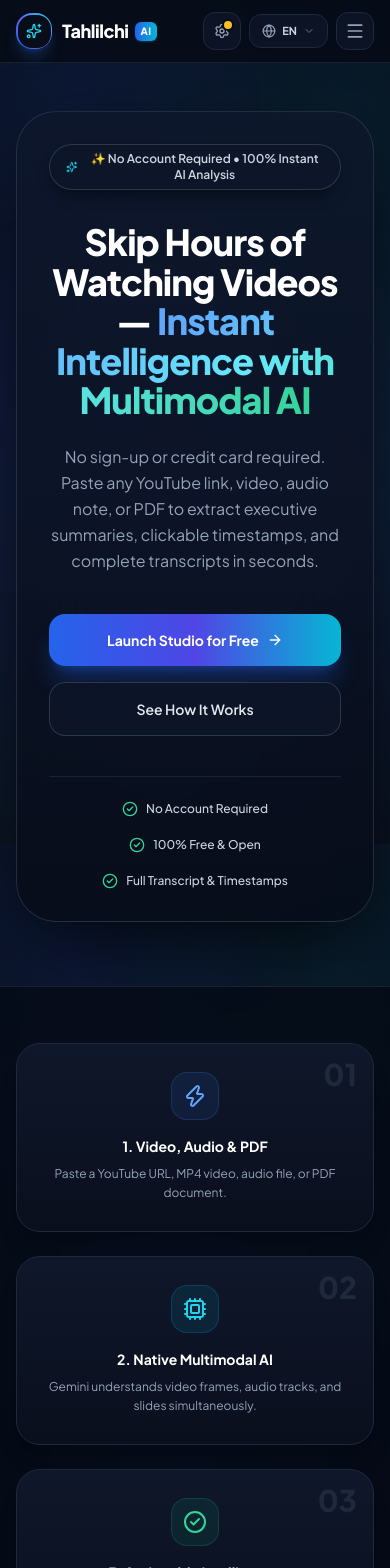
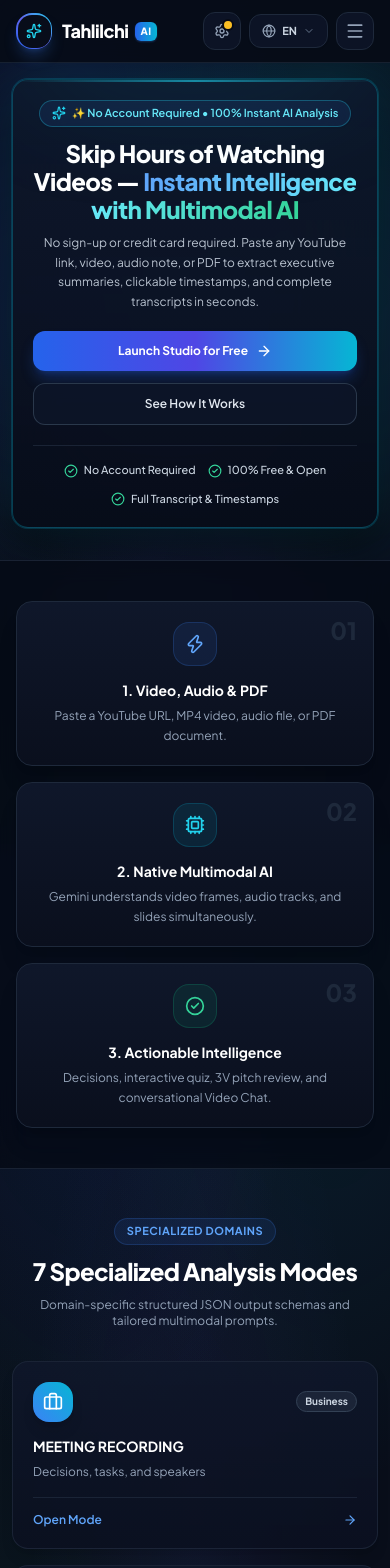
Before and after one commit to Umrzoq-backend-ai/Tahlilchi-Ai, a Next.js app: page / in a window 390 px wide. Shown: the top 1568 px of the page. Built offline with nearby package versions, Linux system fonts and the light colour scheme.

Commit message:
fix(responsive): optimize hero card frame visibility and adaptive viewport sizing

```diff
--- a/src/app/analyzer/page.tsx
+++ b/src/app/analyzer/page.tsx
@@ -540,7 +540,7 @@
   const isMediaReady = !!activeVideoUrl || !!selectedFile;
 
   return (
-    <div className="flex-1 py-8 px-4 sm:px-8 max-w-7xl mx-auto w-full">
+    <div className="flex-1 py-5 sm:py-8 px-3 sm:px-6 md:px-8 max-w-7xl mx-auto w-full">
       {/* Missing API Key Warning */}
       {!hasApiKey && (
         <div className="mb-6 p-4 rounded-2xl bg-amber-500/10 border border-amber-500/30 text-amber-200 flex items-center justify-between gap-4">
@@ -564,7 +564,7 @@
       )}
 
       {/* Main Studio Container Card with Rich Gradient & Backdrop Blur */}
-      <div className="bg-gradient-to-b from-[#0e172a]/95 via-[#0b1222]/95 to-[#080d1a]/95 border border-slate-800/80 rounded-3xl p-6 sm:p-8 shadow-[0_20px_60px_-15px_rgba(0,0,0,0.7)] backdrop-blur-xl mb-8">
+      <div className="bg-gradient-to-b from-[#0e172a]/95 via-[#0b1222]/95 to-[#080d1a]/95 border border-slate-800/80 rounded-2xl sm:rounded-3xl p-4 sm:p-6 md:p-8 shadow-[0_20px_60px_-15px_rgba(0,0,0,0.7)] backdrop-blur-xl mb-8">
         <div className="grid grid-cols-1 lg:grid-cols-12 gap-8">
           {/* ================= LEFT COLUMN: MEDIA INPUT & PLAYER ================= */}
           <div className="lg:col-span-7 flex flex-col justify-between">
--- a/src/app/page.tsx
+++ b/src/app/page.tsx
@@ -103,20 +103,26 @@
   return (
     <div className="flex-1 flex flex-col overflow-hidden">
       {/* 1. Hero Section with Rich Multi-Layer Gradient Ambient Glow */}
-      <section className="relative pt-12 pb-16 md:pt-20 md:pb-24 px-4 sm:px-8 text-center max-w-5xl mx-auto flex flex-col items-center">
+      <section className="relative pt-4 pb-8 sm:pt-6 sm:pb-10 md:pt-8 md:pb-12 px-3 sm:px-6 md:px-8 text-center max-w-5xl mx-auto flex flex-col items-center w-full">
         {/* Soft Eye-Friendly Background Mesh Lights */}
-        <div className="absolute top-1/2 left-1/2 -translate-x-1/2 -translate-y-1/2 w-[800px] h-[400px] bg-gradient-to-r from-blue-600/25 via-indigo-600/20 to-cyan-500/20 blur-[140px] rounded-full pointer-events-none -z-10" />
+        <div className="absolute top-1/2 left-1/2 -translate-x-1/2 -translate-y-1/2 w-[600px] sm:w-[800px] h-[300px] sm:h-[400px] bg-gradient-to-r from-blue-600/20 via-indigo-600/15 to-cyan-500/20 blur-[130px] rounded-full pointer-events-none -z-10" />
 
-        {/* Hero Glassmorphism Container Card */}
-        <div className="relative w-full max-w-4xl p-8 sm:p-14 md:p-16 rounded-[2.5rem] bg-gradient-to-b from-[#0e172a]/85 via-[#0b1222]/85 to-[#070c18]/90 border border-slate-700/60 shadow-[0_25px_80px_-15px_rgba(0,0,0,0.85)] backdrop-blur-2xl flex flex-col items-center text-center">
+        {/* Hero Glassmorphism Container Card with Distinct Elegant Glowing Frame (Ramka) */}
+        <div className="relative w-full max-w-4xl p-5 sm:p-7 md:p-8 lg:p-9 rounded-2xl sm:rounded-3xl bg-gradient-to-b from-[#0e172a]/95 via-[#0b1222]/90 to-[#070c18]/95 border border-cyan-500/30 sm:border-slate-700/80 shadow-[0_0_50px_-10px_rgba(6,182,212,0.2),0_20px_50px_rgba(0,0,0,0.7)] ring-1 ring-cyan-500/20 backdrop-blur-2xl flex flex-col items-center text-center overflow-hidden transition-all">
+          {/* Subtle top edge neon highlight line */}
+          <div className="absolute top-0 inset-x-0 h-[1.5px] bg-gradient-to-r from-transparent via-cyan-400/60 to-transparent" />
+
+          {/* Ambient top light cone inside the card */}
+          <div className="absolute -top-20 left-1/2 -translate-x-1/2 w-80 sm:w-96 h-20 bg-cyan-500/15 blur-3xl pointer-events-none rounded-full" />
+
           {/* Small Pill Badge */}
-          <div className="inline-flex items-center gap-2 px-4 py-1.5 rounded-full bg-[#0e172a]/90 border border-slate-700/80 text-xs font-semibold text-slate-300 mb-8 shadow-lg shadow-black/30 backdrop-blur-md">
+          <div className="inline-flex items-center gap-1.5 sm:gap-2 px-3 sm:px-3.5 py-1 rounded-full bg-blue-500/10 border border-cyan-400/30 text-[11px] sm:text-xs font-semibold text-cyan-300 mb-3 sm:mb-4 shadow-sm backdrop-blur-md">
             <Sparkles className="w-3.5 h-3.5 text-cyan-400" />
             <span>{t.hero.badge}</span>
           </div>
 
-          {/* Big H1 Title with Subtle Eye-Comfortable Gradient */}
-          <h1 className="text-4xl sm:text-6xl md:text-7xl font-black text-white tracking-tight leading-[1.1] mb-6">
+          {/* H1 Title with Fluid Responsive Scaling (Fits perfectly across mobile, tablet, laptop, desktop) */}
+          <h1 className="text-2xl sm:text-3xl md:text-4xl lg:text-[2.65rem] font-extrabold sm:font-black text-white tracking-tight leading-[1.18] mb-2.5 sm:mb-3.5 max-w-3xl">
             {t.hero.title1}
             <br className="hidden sm:inline" />{' '}
             <span className="bg-gradient-to-r from-blue-400 via-cyan-300 to-emerald-400 bg-clip-text text-transparent">
@@ -125,15 +131,15 @@
           </h1>
 
           {/* Subtitle */}
-          <p className="text-base sm:text-lg text-slate-400 max-w-2xl leading-relaxed mb-10">
+          <p className="text-xs sm:text-sm md:text-base text-slate-300/90 max-w-2xl leading-relaxed mb-5 sm:mb-6 px-2">
             {t.hero.subtitle}
           </p>
 
           {/* CTA Buttons */}
-          <div className="flex flex-col sm:flex-row items-center justify-center gap-4 w-full sm:w-auto">
+          <div className="flex flex-col sm:flex-row items-center justify-center gap-3 sm:gap-4 w-full sm:w-auto">
             <Link
               href="/analyzer"
-              className="w-full sm:w-auto px-8 py-4 rounded-2xl font-bold text-sm bg-gradient-to-r from-blue-600 via-indigo-600 to-cyan-500 hover:from-blue-500 hover:to-cyan-400 text-white shadow-xl shadow-blue-600/30 hover:shadow-cyan-500/40 transition-all flex items-center justify-center gap-2 group cursor-pointer"
+              className="w-full sm:w-auto px-6 py-3 sm:px-7 sm:py-3.5 rounded-xl sm:rounded-2xl font-bold text-xs sm:text-sm bg-gradient-to-r from-blue-600 via-indigo-600 to-cyan-500 hover:from-blue-500 hover:to-cyan-400 text-white shadow-lg shadow-blue-600/30 hover:shadow-cyan-500/40 transition-all flex items-center justify-center gap-2 group cursor-pointer"
             >
               <span>{t.hero.launch}</span>
               <ArrowRight className="w-4 h-4 group-hover:translate-x-1 transition-transform" />
@@ -141,24 +147,24 @@
 
             <a
               href="#features"
-              className="w-full sm:w-auto px-8 py-4 rounded-2xl font-semibold text-sm bg-[#0e1628]/90 hover:bg-[#131e36] text-slate-200 border border-slate-700/80 hover:border-slate-600 transition-all cursor-pointer backdrop-blur-md"
+              className="w-full sm:w-auto px-6 py-3 sm:px-7 sm:py-3.5 rounded-xl sm:rounded-2xl font-semibold text-xs sm:text-sm bg-[#0e1628]/90 hover:bg-[#131e36] text-slate-200 border border-slate-700/80 hover:border-slate-600 transition-all cursor-pointer backdrop-blur-md flex items-center justify-center"
             >
               {t.hero.seeHow}
             </a>
           </div>
 
           {/* Trust Badges Bar (No account, 100% free, fast) */}
-          <div className="mt-10 flex flex-wrap items-center justify-center gap-5 sm:gap-8 text-xs text-slate-400 pt-6 border-t border-slate-800/80 w-full">
-            <div className="flex items-center gap-2">
-              <CheckCircle2 className="w-4 h-4 text-emerald-400 shrink-0" />
+          <div className="mt-5 pt-4 sm:mt-6 sm:pt-5 flex flex-wrap items-center justify-center gap-3 sm:gap-6 text-[11px] sm:text-xs text-slate-400 border-t border-slate-800/80 w-full">
+            <div className="flex items-center gap-1.5 shrink-0">
+              <CheckCircle2 className="w-3.5 h-3.5 sm:w-4 sm:h-4 text-emerald-400 shrink-0" />
               <span className="text-slate-300 font-medium">{t.hero.trustNoAccount}</span>
             </div>
-            <div className="flex items-center gap-2">
-              <CheckCircle2 className="w-4 h-4 text-emerald-400 shrink-0" />
+            <div className="flex items-center gap-1.5 shrink-0">
+              <CheckCircle2 className="w-3.5 h-3.5 sm:w-4 sm:h-4 text-emerald-400 shrink-0" />
               <span className="text-slate-300 font-medium">{t.hero.trustFree}</span>
             </div>
-            <div className="flex items-center gap-2">
-              <CheckCircle2 className="w-4 h-4 text-emerald-400 shrink-0" />
+            <div className="flex items-center gap-1.5 shrink-0">
+              <CheckCircle2 className="w-3.5 h-3.5 sm:w-4 sm:h-4 text-emerald-400 shrink-0" />
               <span className="text-slate-300 font-medium">{t.hero.trustTranscript}</span>
             </div>
           </div>
@@ -166,46 +172,46 @@
       </section>
 
       {/* 2. Visual Transformation Flow (Step Cards) */}
-      <section className="py-14 border-y border-slate-800/80 bg-[#060a16]/80 backdrop-blur-md relative">
+      <section className="py-10 sm:py-14 border-y border-slate-800/80 bg-[#060a16]/80 backdrop-blur-md relative">
         <div className="max-w-6xl mx-auto px-4 sm:px-8">
-          <div className="grid grid-cols-1 md:grid-cols-3 gap-6 text-center">
+          <div className="grid grid-cols-1 md:grid-cols-3 gap-4 sm:gap-6 text-center">
             {/* Step 1 */}
-            <div className="p-7 rounded-3xl bg-gradient-to-b from-[#0f172a] to-[#0a0f1d] border border-slate-800 shadow-xl relative overflow-hidden group hover:border-blue-500/40 transition-all">
-              <div className="absolute top-3 right-4 text-3xl font-black text-slate-800 group-hover:text-blue-500/20 transition-colors">
+            <div className="p-5 sm:p-7 rounded-2xl sm:rounded-3xl bg-gradient-to-b from-[#0f172a] to-[#0a0f1d] border border-slate-800 shadow-xl relative overflow-hidden group hover:border-blue-500/40 transition-all">
+              <div className="absolute top-3 right-4 text-2xl sm:text-3xl font-black text-slate-800 group-hover:text-blue-500/20 transition-colors">
                 01
               </div>
-              <div className="w-12 h-12 rounded-2xl bg-blue-500/10 border border-blue-500/20 text-blue-400 flex items-center justify-center mx-auto mb-4 group-hover:scale-110 transition-transform">
-                <Zap className="w-6 h-6" />
+              <div className="w-11 h-11 sm:w-12 sm:h-12 rounded-2xl bg-blue-500/10 border border-blue-500/20 text-blue-400 flex items-center justify-center mx-auto mb-3.5 sm:mb-4 group-hover:scale-110 transition-transform">
+                <Zap className="w-5 h-5 sm:w-6 sm:h-6" />
               </div>
-              <h3 className="text-sm font-bold text-white mb-2">{t.home.step1Title}</h3>
+              <h3 className="text-sm font-bold text-white mb-1.5 sm:mb-2">{t.home.step1Title}</h3>
               <p className="text-xs text-slate-400 leading-relaxed">
                 {t.home.step1Desc}
               </p>
             </div>
 
             {/* Step 2 */}
-            <div className="p-7 rounded-3xl bg-gradient-to-b from-[#0f172a] to-[#0a0f1d] border border-slate-800 shadow-xl relative overflow-hidden group hover:border-cyan-500/40 transition-all">
-              <div className="absolute top-3 right-4 text-3xl font-black text-slate-800 group-hover:text-cyan-500/20 transition-colors">
+            <div className="p-5 sm:p-7 rounded-2xl sm:rounded-3xl bg-gradient-to-b from-[#0f172a] to-[#0a0f1d] border border-slate-800 shadow-xl relative overflow-hidden group hover:border-cyan-500/40 transition-all">
+              <div className="absolute top-3 right-4 text-2xl sm:text-3xl font-black text-slate-800 group-hover:text-cyan-500/20 transition-colors">
                 02
               </div>
-              <div className="w-12 h-12 rounded-2xl bg-cyan-500/10 border border-cyan-500/20 text-cyan-400 flex items-center justify-center mx-auto mb-4 group-hover:scale-110 transition-transform">
-                <Cpu className="w-6 h-6" />
+              <div className="w-11 h-11 sm:w-12 sm:h-12 rounded-2xl bg-cyan-500/10 border border-cyan-500/20 text-cyan-400 flex items-center justify-center mx-auto mb-3.5 sm:mb-4 group-hover:scale-110 transition-transform">
+                <Cpu className="w-5 h-5 sm:w-6 sm:h-6" />
               </div>
-              <h3 className="text-sm font-bold text-white mb-2">{t.home.step2Title}</h3>
+              <h3 className="text-sm font-bold text-white mb-1.5 sm:mb-2">{t.home.step2Title}</h3>
               <p className="text-xs text-slate-400 leading-relaxed">
                 {t.home.step2Desc}
               </p>
             </div>
 
             {/* Step 3 */}
-            <div className="p-7 rounded-3xl bg-gradient-to-b from-[#0f172a] to-[#0a0f1d] border border-slate-800 shadow-xl relative overflow-hidden group hover:border-emerald-500/40 transition-all">
-              <div className="absolute top-3 right-4 text-3xl font-black text-slate-800 group-hover:text-emerald-500/20 transition-colors">
+            <div className="p-5 sm:p-7 rounded-2xl sm:rounded-3xl bg-gradient-to-b from-[#0f172a] to-[#0a0f1d] border border-slate-800 shadow-xl relative overflow-hidden group hover:border-emerald-500/40 transition-all">
+              <div className="absolute top-3 right-4 text-2xl sm:text-3xl font-black text-slate-800 group-hover:text-emerald-500/20 transition-colors">
                 03
               </div>
-              <div className="w-12 h-12 rounded-2xl bg-emerald-500/10 border border-emerald-500/20 text-emerald-400 flex items-center justify-center mx-auto mb-4 group-hover:scale-110 transition-transform">
-                <CheckCircle2 className="w-6 h-6" />
+              <div className="w-11 h-11 sm:w-12 sm:h-12 rounded-2xl bg-emerald-500/10 border border-emerald-500/20 text-emerald-400 flex items-center justify-center mx-auto mb-3.5 sm:mb-4 group-hover:scale-110 transition-transform">
+                <CheckCircle2 className="w-5 h-5 sm:w-6 sm:h-6" />
               </div>
-              <h3 className="text-sm font-bold text-white mb-2">{t.home.step3Title}</h3>
+              <h3 className="text-sm font-bold text-white mb-1.5 sm:mb-2">{t.home.step3Title}</h3>
               <p className="text-xs text-slate-400 leading-relaxed">
                 {t.home.step3Desc}
               </p>
@@ -215,32 +221,32 @@
       </section>
 
       {/* 3. Features Section (Specialized Modes) */}
-      <section id="features" className="py-20 px-4 sm:px-8 max-w-7xl mx-auto w-full">
-        <div className="text-center max-w-2xl mx-auto mb-14">
-          <div className="inline-flex items-center gap-1.5 px-3 py-1 rounded-full bg-blue-500/10 border border-blue-500/20 text-[11px] font-bold text-blue-400 mb-3 uppercase tracking-wider">
+      <section id="features" className="py-12 sm:py-16 md:py-20 px-3 sm:px-6 md:px-8 max-w-7xl mx-auto w-full">
+        <div className="text-center max-w-2xl mx-auto mb-8 sm:mb-12 md:mb-14">
+          <div className="inline-flex items-center gap-1.5 px-3 py-1 rounded-full bg-blue-500/10 border border-blue-500/20 text-[11px] font-bold text-blue-400 mb-2.5 sm:mb-3 uppercase tracking-wider">
             {t.home.featuresBadge}
           </div>
-          <h2 className="text-2xl sm:text-4xl font-extrabold text-white mb-3 tracking-tight">
+          <h2 className="text-2xl sm:text-3xl md:text-4xl font-extrabold text-white mb-2.5 sm:mb-3 tracking-tight">
             {t.home.featuresTitle}
           </h2>
-          <p className="text-xs sm:text-sm text-slate-400">
+          <p className="text-xs sm:text-sm text-slate-400 px-2">
             {t.home.featuresDesc}
           </p>
         </div>
 
-        <div className="grid grid-cols-1 sm:grid-cols-2 lg:grid-cols-4 gap-5">
+        <div className="grid grid-cols-1 sm:grid-cols-2 lg:grid-cols-4 gap-4 sm:gap-5">
           {featureCards.map((card) => {
             const Icon = card.icon;
             return (
               <Link
                 key={card.mode}
                 href={`/analyzer?mode=${card.mode}`}
-                className={`p-6 rounded-3xl bg-gradient-to-b from-[#0f172a]/90 to-[#0b1020]/95 border border-slate-800/80 shadow-lg hover:shadow-2xl transition-all duration-300 group flex flex-col justify-between ${card.bgGlow}`}
+                className={`p-5 sm:p-6 rounded-2xl sm:rounded-3xl bg-gradient-to-b from-[#0f172a]/90 to-[#0b1020]/95 border border-slate-800/80 shadow-lg hover:shadow-2xl transition-all duration-300 group flex flex-col justify-between ${card.bgGlow}`}
               >
                 <div>
-                  <div className="flex items-center justify-between mb-4">
+                  <div className="flex items-center justify-between mb-3.5 sm:mb-4">
                     <div
-                      className={`w-11 h-11 rounded-2xl bg-gradient-to-tr ${card.color} text-white flex items-center justify-center shadow-lg group-hover:scale-110 transition-transform duration-300`}
+                      className={`w-10 h-10 sm:w-11 sm:h-11 rounded-2xl bg-gradient-to-tr ${card.color} text-white flex items-center justify-center shadow-lg group-hover:scale-110 transition-transform duration-300`}
                     >
                       <Icon className="w-5 h-5" />
                     </div>
@@ -249,13 +255,13 @@
                     </span>
                   </div>
 
-                  <h3 className="text-sm font-bold text-white mb-2 group-hover:text-cyan-300 transition-colors">
+                  <h3 className="text-sm font-bold text-white mb-1.5 sm:mb-2 group-hover:text-cyan-300 transition-colors">
                     {card.name}
                   </h3>
                   <p className="text-xs text-slate-400 leading-relaxed mb-4">{card.desc}</p>
                 </div>
 
-                <div className="pt-4 border-t border-slate-800/80 flex items-center justify-between text-xs font-semibold text-blue-400 group-hover:text-cyan-300 transition-colors">
+                <div className="pt-3.5 sm:pt-4 border-t border-slate-800/80 flex items-center justify-between text-xs font-semibold text-blue-400 group-hover:text-cyan-300 transition-colors">
                   <span>{t.home.openMode}</span>
                   <ArrowRight className="w-3.5 h-3.5 group-hover:translate-x-1 transition-transform" />
                 </div>
@@ -266,26 +272,26 @@
       </section>
 
       {/* 4. Final CTA Section */}
-      <section className="py-20 px-4 sm:px-8 max-w-5xl mx-auto text-center w-full">
-        <div className="p-10 sm:p-14 rounded-3xl bg-gradient-to-b from-[#111c38] to-[#0a1022] border border-blue-500/25 shadow-2xl relative overflow-hidden">
+      <section className="py-12 sm:py-16 md:py-20 px-3 sm:px-6 md:px-8 max-w-5xl mx-auto text-center w-full">
+        <div className="p-6 sm:p-10 md:p-12 rounded-2xl sm:rounded-3xl bg-gradient-to-b from-[#111c38] to-[#0a1022] border border-cyan-500/30 sm:border-blue-500/25 shadow-2xl relative overflow-hidden">
           <div className="absolute top-0 right-0 w-[300px] h-[300px] bg-blue-500/10 blur-[90px] rounded-full pointer-events-none" />
           <div className="absolute bottom-0 left-0 w-[300px] h-[300px] bg-cyan-500/10 blur-[90px] rounded-full pointer-events-none" />
 
-          <h2 className="text-2xl sm:text-4xl font-black text-white mb-4 relative z-10 tracking-tight">
+          <h2 className="text-xl sm:text-3xl md:text-4xl font-black text-white mb-3 sm:mb-4 relative z-10 tracking-tight">
             {t.home.ctaTitle}
           </h2>
-          <p className="text-xs sm:text-sm text-slate-300 max-w-lg mx-auto mb-8 relative z-10 leading-relaxed">
+          <p className="text-xs sm:text-sm text-slate-300 max-w-lg mx-auto mb-6 sm:mb-8 relative z-10 leading-relaxed px-2">
             {t.home.ctaDesc}
           </p>
-          <div className="flex flex-col items-center gap-4 relative z-10">
+          <div className="flex flex-col items-center gap-4 relative z-10 w-full sm:w-auto">
             <Link
               href="/analyzer"
-              className="inline-flex items-center gap-2 px-8 py-4 rounded-2xl font-bold text-sm bg-gradient-to-r from-blue-600 via-indigo-600 to-cyan-500 hover:from-blue-500 hover:to-cyan-400 text-white shadow-xl shadow-blue-500/30 hover:shadow-cyan-500/40 transition-all cursor-pointer"
+              className="w-full sm:w-auto inline-flex items-center justify-center gap-2 px-6 py-3.5 sm:px-8 sm:py-4 rounded-xl sm:rounded-2xl font-bold text-xs sm:text-sm bg-gradient-to-r from-blue-600 via-indigo-600 to-cyan-500 hover:from-blue-500 hover:to-cyan-400 text-white shadow-xl shadow-blue-500/30 hover:shadow-cyan-500/40 transition-all cursor-pointer"
             >
               <span>{t.home.ctaBtn}</span>
               <ArrowRight className="w-4 h-4" />
             </Link>
-            <div className="flex flex-wrap items-center justify-center gap-4 text-[11px] text-slate-400">
+            <div className="flex flex-wrap items-center justify-center gap-3 sm:gap-4 text-[11px] text-slate-400">
               <span className="flex items-center gap-1.5">
                 <CheckCircle2 className="w-3.5 h-3.5 text-emerald-400" />
                 {t.home.ctaTrust1}
```
